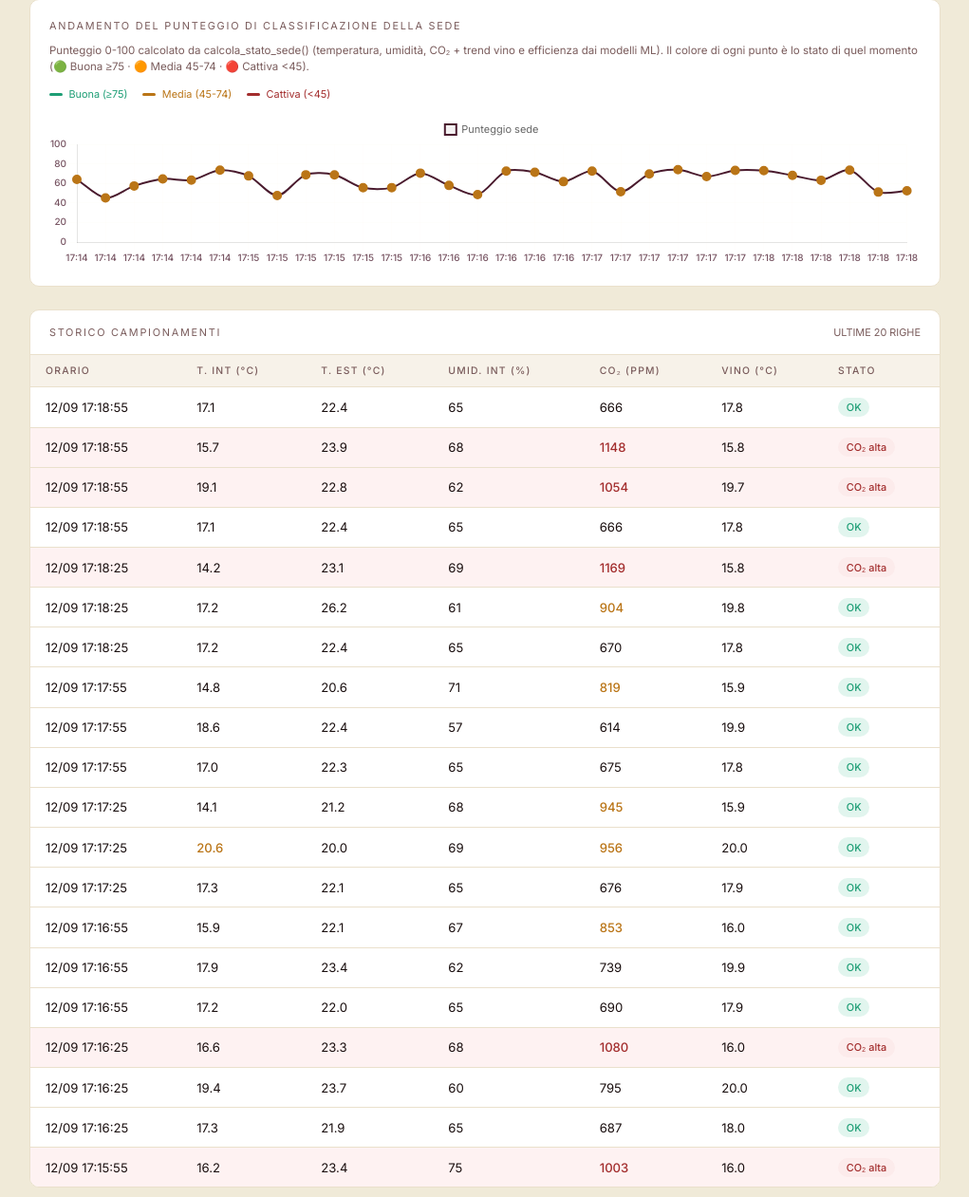
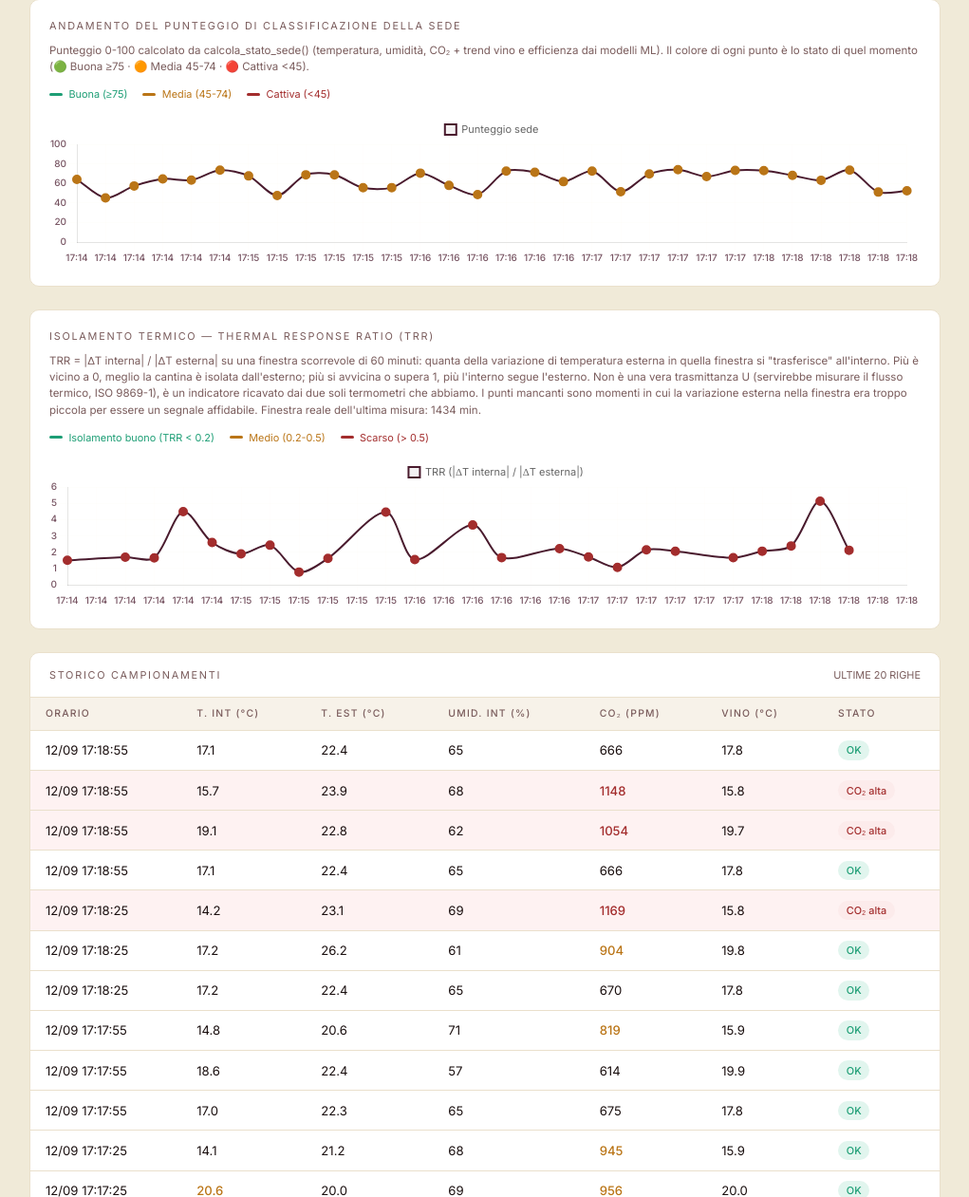
Before and after one commit to aurygrani/Smart_Cantine, a Flask app: page /sede/pievepelago in a window 1280 px wide. Shown: the part 1772-3033 px from the top of the page at 95% size, without its empty margins (249-1270 px from the left). Run offline with Flask 3, Linux system fonts and the light colour scheme; a user stored in the database is signed in; data comes from the database, SQL or seed files in the repository; both versions use the stored data as it was after the commit; data that the repository does not hold is empty.

Commit message:
Aggiornamento grafico isolamento termico

```diff
--- a/server.py
+++ b/server.py
@@ -261,6 +261,56 @@ def calcola_stato_attuatori(temp_int, umid_int, co2, cfg=None):
     }
 
 
+# Finestra scorrevole per il Thermal Response Ratio, e soglia minima di
+# variazione esterna sotto la quale il rapporto non è affidabile (rumore di
+# misura, non un vero segnale di isolamento) — vedi calcola_trr().
+FINESTRA_TRR_MINUTI = 60
+SOGLIA_DELTA_TEXT_TRR = 1.0  # °C
+
+
+def calcola_trr(produttore, sede, temp_int_ora, temp_est_ora):
+    """
+    Calcola il Thermal Response Ratio (TRR) su una finestra scorrevole di
+    FINESTRA_TRR_MINUTI minuti, confrontando la lettura attuale con la
+    lettura più vicina a "FINESTRA_TRR_MINUTI minuti fa" già presente nello
+    storico di questa sede (non serve un campionamento a intervalli fissi:
+    prendiamo semplicemente la riga più recente che sia comunque più vecchia
+    della soglia, e la finestra reale usata viene restituita così com'è,
+    anche se più corta di quella richiesta).
+
+    Ritorna (delta_text, delta_tint, trr, finestra_minuti_reale), tutti None
+    se non c'è ancora abbastanza storico. trr è None anche quando la
+    variazione esterna nella finestra è troppo piccola (< SOGLIA_DELTA_TEXT_TRR):
+    sotto quella soglia il rapporto |ΔTint|/|ΔTest| diventa instabile e non
+    dice più niente sull'isolamento, amplifica solo il rumore di misura.
+    """
+    if temp_int_ora is None or temp_est_ora is None:
+        return None, None, None, None
+
+    soglia_tempo = datetime.utcnow() - timedelta(minutes=FINESTRA_TRR_MINUTI)
+    riferimento = (DatoSensore.query
+                   .filter(DatoSensore.produttore == produttore,
+                           DatoSensore.sede == sede,
+                           DatoSensore.timestamp <= soglia_tempo,
+                           DatoSensore.temp_int.isnot(None),
+                           DatoSensore.temp_est.isnot(None))
+                   .order_by(DatoSensore.timestamp.desc())
+                   .first())
+    if riferimento is None:
+        return None, None, None, None  # non c'è ancora abbastanza storico per questa sede
+
+    delta_text = temp_est_ora - riferimento.temp_est
+    delta_tint = temp_int_ora - riferimento.temp_int
+    finestra_reale = (datetime.utcnow() - riferimento.timestamp).total_seconds() / 60.0
+
+    if abs(delta_text) < SOGLIA_DELTA_TEXT_TRR:
+        trr = None
+    else:
+        trr = round(abs(delta_tint) / abs(delta_text), 3)
+
+    return round(delta_text, 2), round(delta_tint, 2), trr, round(finestra_reale, 1)
+
+
 def calcola_stato_sede(temp_int, umid_int, co2, minuti_alla_soglia, trend_pendenza,
                         cfg=None, fascia_efficienza=None):
     """
@@ -459,6 +509,35 @@ class StoricoPunteggioSede(db.Model):
     punteggio  = db.Column(db.Float)        # 0-100
     stato      = db.Column(db.String(10))   # 'Buona' | 'Media' | 'Cattiva'
     colore     = db.Column(db.String(10))   # 'verde' | 'giallo' | 'rosso'
+
+
+class StoricoIsolamento(db.Model):
+    """
+    Thermal Response Ratio (TRR) su finestra scorrevole: quanto della
+    variazione di temperatura ESTERNA nella finestra si "trasferisce"
+    all'interno nello stesso periodo.
+
+        TRR = |ΔT_int| / |ΔT_est|          (sulla finestra FINESTRA_TRR_MINUTI)
+
+    Più il TRR è vicino a 0, più la cantina è isolata dall'esterno (la
+    temperatura interna si muove molto meno di quella esterna); più si
+    avvicina o supera 1, più l'interno segue l'esterno (isolamento scarso).
+
+    NON è una vera trasmittanza U secondo ISO 9869-1 — per quella servirebbe
+    una misura diretta di flusso termico (heat flux plate), che non abbiamo.
+    È un indicatore osservabile dai due soli termometri che già abbiamo,
+    pensato per essere molto più informativo del semplice ΔT istantaneo
+    (che non distingue "cantina ben isolata" da "cantina in equilibrio con
+    fuori per puro caso").
+    """
+    id              = db.Column(db.Integer, primary_key=True)
+    timestamp       = db.Column(db.DateTime, default=datetime.utcnow)
+    produttore      = db.Column(db.String(50))
+    sede            = db.Column(db.String(50))
+    delta_text      = db.Column(db.Float)   # variazione T esterna nella finestra (°C)
+    delta_tint      = db.Column(db.Float)   # variazione T interna nella finestra (°C)
+    trr             = db.Column(db.Float)   # |delta_tint| / |delta_text| — None se non stimabile
+    finestra_minuti = db.Column(db.Float)   # durata reale della finestra usata
 
 
 class ConfigurazioneSede(db.Model):
@@ -1242,6 +1321,16 @@ def on_message(client, userdata, msg):
                         punteggio=_stato_sede[chiave_sede]['punteggio'],
                         stato=_stato_sede[chiave_sede]['stato'],
                         colore=_stato_sede[chiave_sede]['colore'],
+                    ))
+
+                    # ── Isolamento termico (Thermal Response Ratio) ──────────────
+                    delta_text, delta_tint, trr, finestra_reale = calcola_trr(
+                        produttore, sede, temp_int, temp_est
+                    )
+                    db.session.add(StoricoIsolamento(
+                        produttore=produttore, sede=sede,
+                        delta_text=delta_text, delta_tint=delta_tint,
+                        trr=trr, finestra_minuti=finestra_reale,
                     ))
 
                     if _MODULI_ML_DISPONIBILI:
@@ -1701,6 +1790,20 @@ def vista_sede(nome_sede):
         'colore':    p.colore,
     } for p in storico_punteggio_sede]
 
+    # Storico del Thermal Response Ratio (isolamento termico) — stesso
+    # pattern delle altre due query sopra, dalla tabella StoricoIsolamento.
+    storico_isolamento = (StoricoIsolamento.query
+                          .filter(StoricoIsolamento.sede == nome_sede,
+                                  StoricoIsolamento.produttore.in_(autorizzati))
+                          .order_by(StoricoIsolamento.timestamp.desc()).limit(30).all())
+    storico_isolamento_json = [{
+        'timestamp':       iso_utc(i.timestamp),
+        'delta_text':      float(i.delta_text) if i.delta_text is not None else None,
+        'delta_tint':      float(i.delta_tint) if i.delta_tint is not None else None,
+        'trr':             float(i.trr) if i.trr is not None else None,
+        'finestra_minuti': float(i.finestra_minuti) if i.finestra_minuti is not None else None,
+    } for i in storico_isolamento]
+
     return render_template('index.html',
                            nome=current_user.username, ruolo=current_user.ruolo,
                            produttori_visibili=autorizzati, dati=dati_sede,
@@ -1708,7 +1811,9 @@ def vista_sede(nome_sede):
                            attuatori=attuatori_iniziali,
                            stato_sede=stato_sede_iniziale,
                            fasce_sede_json=fasce_sede_json,
-                           storico_punteggio_json=storico_punteggio_json)
+                           storico_punteggio_json=storico_punteggio_json,
+                           storico_isolamento_json=storico_isolamento_json,
+                           FINESTRA_TRR_MINUTI=FINESTRA_TRR_MINUTI)
 
 
 def evento_m2m_visibile(e, autorizzati):
--- a/templates/index.html
+++ b/templates/index.html
@@ -1040,6 +1040,32 @@
         </div>
         <div class="chart-wrap" style="height:160px;">
             <canvas id="chartPunteggio"></canvas>
+        </div>
+    </div>
+    {% endif %}
+
+    {% if storico_isolamento_json %}
+    <div class="chart-card" style="margin-bottom:1.5rem;">
+        <p class="chart-title">Isolamento termico — Thermal Response Ratio (TRR)</p>
+        <p class="grafico-spiegazione">
+            TRR = |ΔT interna| / |ΔT esterna| su una finestra scorrevole di {{ FINESTRA_TRR_MINUTI }} minuti:
+            quanta della variazione di temperatura esterna in quella finestra si "trasferisce" all'interno.
+            Più è vicino a 0, meglio la cantina è isolata dall'esterno; più si avvicina o supera 1, più
+            l'interno segue l'esterno. Non è una vera trasmittanza U (servirebbe misurare il flusso
+            termico, ISO 9869-1), è un indicatore ricavato dai due soli termometri che abbiamo.
+            I punti mancanti sono momenti in cui la variazione esterna nella finestra era troppo piccola
+            per essere un segnale affidabile.
+            {% if storico_isolamento_json[0].finestra_minuti is not none %}
+            Finestra reale dell'ultima misura: {{ "%.0f"|format(storico_isolamento_json[0].finestra_minuti) }} min.
+            {% endif %}
+        </p>
+        <div class="chart-legend">
+            <span class="lg-item" style="color:#1D9E75"><span class="lg-swatch" style="background:#1D9E75"></span>Isolamento buono (TRR &lt; 0.2)</span>
+            <span class="lg-item" style="color:#BA7517"><span class="lg-swatch" style="background:#BA7517"></span>Medio (0.2-0.5)</span>
+            <span class="lg-item" style="color:#A32D2D"><span class="lg-swatch" style="background:#A32D2D"></span>Scarso (&gt; 0.5)</span>
+        </div>
+        <div class="chart-wrap" style="height:160px;">
+            <canvas id="chartIsolamento"></canvas>
         </div>
     </div>
     {% endif %}
@@ -1291,6 +1317,50 @@ new Chart(document.getElementById('chartPunteggio'), {
 });
 {% endif %}
 
+{% if storico_isolamento_json %}
+const storicoIsolamento   = {{ storico_isolamento_json | reverse | list | tojson }};
+const labelsIsolamento    = storicoIsolamento.map(d => oraLocale(d.timestamp));
+const trrData             = storicoIsolamento.map(d => d.trr);
+const deltaTextIsolamento = storicoIsolamento.map(d => d.delta_text);
+const deltaTintIsolamento = storicoIsolamento.map(d => d.delta_tint);
+
+function coloreTRR(v) {
+    if (v == null) return 'rgba(153,153,153,0.4)';
+    if (v < 0.2) return '#1D9E75';
+    if (v < 0.5) return '#BA7517';
+    return '#A32D2D';
+}
+const puntiColoreTRR = trrData.map(coloreTRR);
+
+new Chart(document.getElementById('chartIsolamento'), {
+    type: 'line',
+    data: {
+        labels: labelsIsolamento,
+        datasets: [
+            { label: 'TRR (|ΔT interna| / |ΔT esterna|)', data: trrData, borderColor: '#4A1B2E', backgroundColor: 'rgba(74,27,46,0.06)', borderWidth: 2, tension: 0.3, pointRadius: 4, pointBackgroundColor: puntiColoreTRR, pointBorderColor: puntiColoreTRR, spanGaps: true }
+        ]
+    },
+    options: {
+        ...chartDefaults,
+        plugins: {
+            ...chartDefaults.plugins,
+            tooltip: {
+                ...chartDefaults.plugins.tooltip,
+                callbacks: {
+                    afterLabel: (ctx) => {
+                        const dt = deltaTextIsolamento[ctx.dataIndex];
+                        const di = deltaTintIsolamento[ctx.dataIndex];
+                        if (dt == null) return 'Variazione esterna nella finestra troppo piccola per stimare il TRR in questo momento';
+                        return `ΔT esterna: ${dt > 0 ? '+' : ''}${dt.toFixed(1)}°C  ·  ΔT interna: ${di > 0 ? '+' : ''}${di.toFixed(1)}°C`;
+                    }
+                }
+            }
+        },
+        scales: { ...chartDefaults.scales, y: { ...(chartDefaults.scales && chartDefaults.scales.y), min: 0 } }
+    }
+});
+{% endif %}
+
 const chartCO2 = new Chart(document.getElementById('chartCO2'), {
     type: 'bar',
     data: {
```
Also changed, not shown: database_cantine.db.
